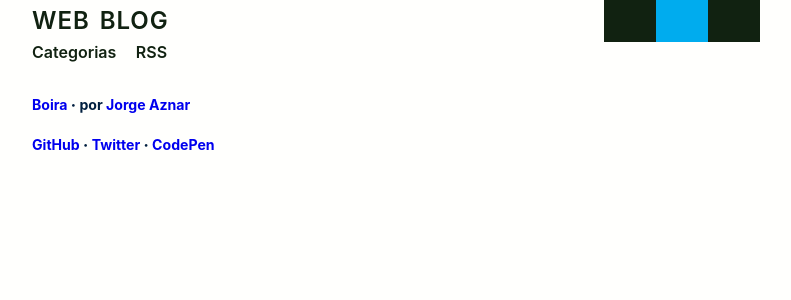
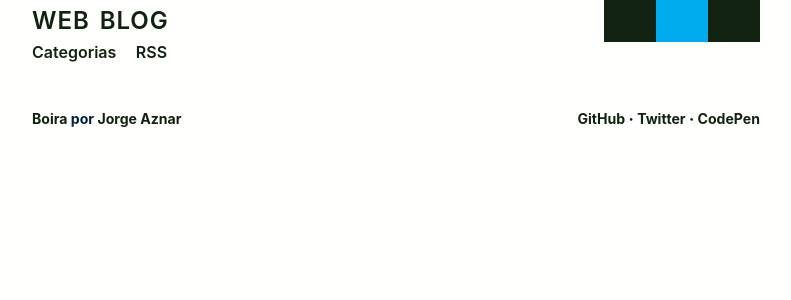
Before and after one commit to jorgeatgu/boira, a Jekyll site: the page built from index.html, in a window 1280 px wide. Shown: the top 300 px of the page, without its empty margins (244-1035 px from the left). Built offline with Jekyll 4.4.1, drawn with Linux system fonts in a browser that asks for light colours; the list of posts is cut into pages by our own code.

Commit message:
cambios en el footer

```diff
--- a/_includes/footer.html
+++ b/_includes/footer.html
@@ -1,7 +1,7 @@
   <footer class="panel-poison post-contenido">
     <a href="" class="donate"></a>
-    <h3><a class="footer-l" href="http://github.com/boira">Boira</a> <strong>·</strong> por <a class="footer-l" href="http://jorgeatgu.com">Jorge Aznar</a></h3>
-    <h3><a href="http://github.com/jorgeatgu" class="footer-l">GitHub</a> <strong>·</strong> <a href="http://twitter.com/jorgeatgu" class="footer-l">Twitter</a> <strong>·</strong> <a href="http://codepen.io/jorgeatgu" class="footer-l">CodePen</a></h3>
+    <h3 class="panel-poison-left"><a class="footer-l" href="http://github.com/boira">Boira</a> por <a class="footer-l" href="http://jorgeatgu.com">Jorge Aznar</a></h3>
+    <h3 class="panel-poison-right"><a href="http://github.com/jorgeatgu" class="footer-l">GitHub</a> <strong>·</strong> <a href="http://twitter.com/jorgeatgu" class="footer-l">Twitter</a> <strong>·</strong> <a href="http://codepen.io/jorgeatgu" class="footer-l">CodePen</a></h3>
   </footer>
         <script async src="/js/svg4everybody.min.js"></script>
         <script>
--- a/css/styles.css
+++ b/css/styles.css
@@ -689,16 +689,24 @@
 }
 
 .panel-poison {
+  font-size: 0;
+
 	margin-top: 20px;
 	padding: 1.25rem 0;
 
 	text-align: left;
-
-  color: #121;
 }
 
-.panel-poison h3 {
+.panel-poison .panel-poison-left,
+  .panel-poison .panel-poison-right {
   font-size: 0.88rem;
+  display: inline-block;
+  width: 50%;
+}
+
+.panel-poison .panel-poison-right {
+  float: right;
+  text-align: right;
 }
 
 .panel-poison svg {
@@ -708,6 +716,7 @@
 
 .panel-poison .footer-l {
   text-decoration: none;
+  color: #121;
 }
 
 pre,
```
Also changed, not shown: src/css/_footer.css (+10 -2 lines), 1 other file.
